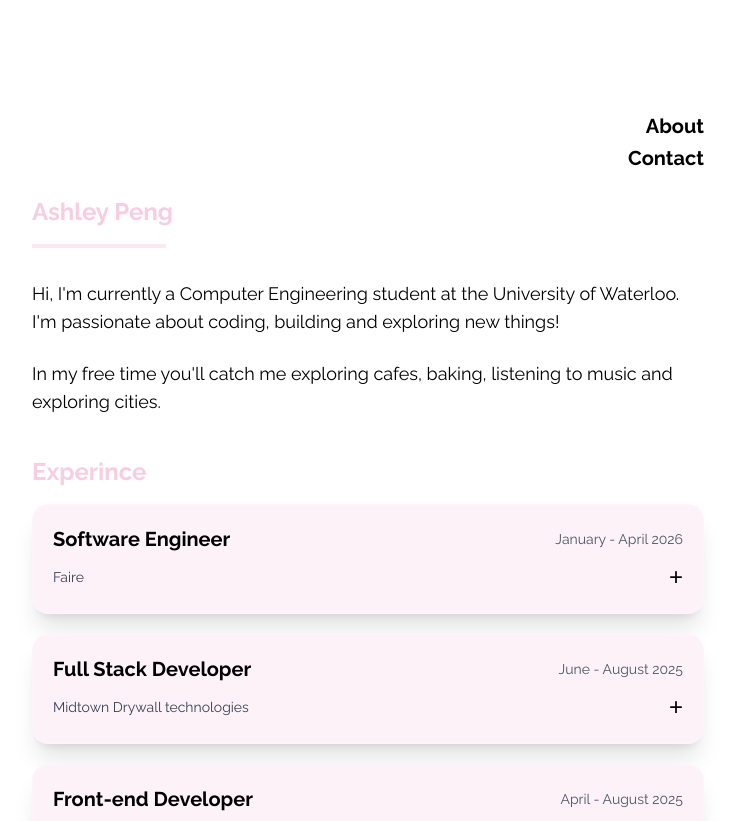
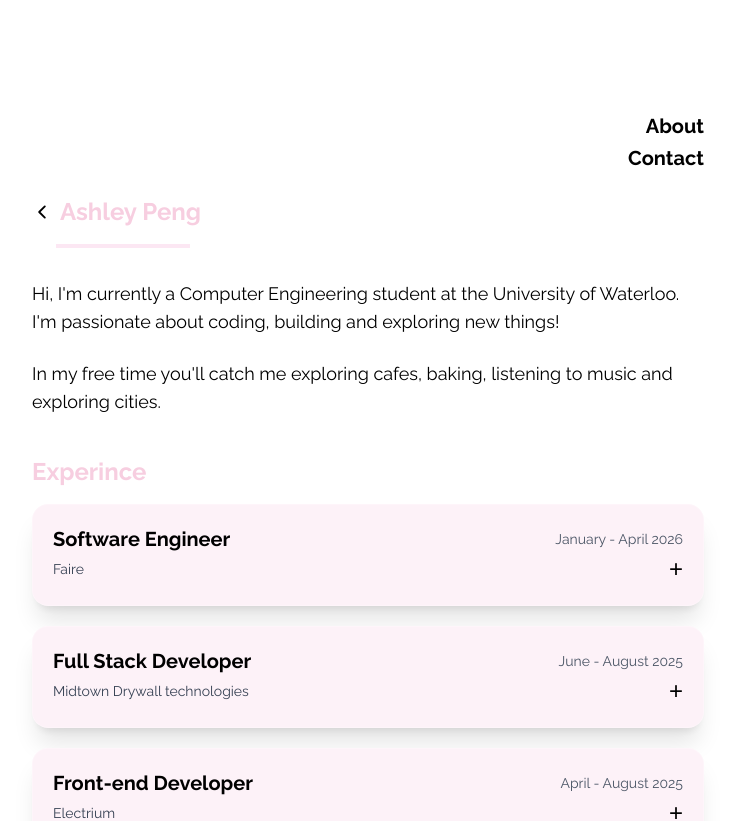
Before and after one commit to a33peng/personal-website, a Next.js app: page /about in a window 1280 px wide. Shown: the top 821 px of the page, without its empty margins (272-1007 px from the left). Built offline with nearby package versions, Linux system fonts and the light colour scheme.

Commit message:
add back icon

```diff
--- a/app/about/page.tsx
+++ b/app/about/page.tsx
@@ -1,9 +1,11 @@
 'use client'
 
+import Link from 'next/link'
 import NavBar from "../components/nav";
 import JobExperince from "../components/accordion";
 import { FaGithub, FaLinkedin } from "react-icons/fa";
 import { MdEmail } from "react-icons/md";
+import { IoChevronBack } from "react-icons/io5";
 
 export default function About() {
   return(
@@ -14,11 +16,15 @@ export default function About() {
                 <NavBar />
             </div>
 
-            <div className="flex flex-horizontal">
-              <span> </span>
-              <h1 className="font-raleway font-bold text-2xl"> Ashley Peng </h1>
+            <div className="flex items-center">
+              <Link href="/">
+                <IoChevronBack className="text-xl" />
+              </Link>
+              <h1 className="font-raleway font-bold text-2xl ml-2"> Ashley Peng </h1>
             </div>
-            <div className="w-1/5 h-1 mb-8 bg-pink-100" />
+
+            <div className="w-1/5 h-1 mb-8 ml-6 bg-pink-100" />
+
             <p className="font-raleway text-lg">
               Hi, I'm currently a Computer Engineering student at the University of Waterloo. I'm passionate about coding, building and exploring new things!</p>
             <br />
@@ -34,11 +40,9 @@ export default function About() {
               <a href="https://github.com/a33peng" target="_blank" rel="noopener noreferrer">
                 <FaGithub />
               </a>
-
               <a href="https://www.linkedin.com/in/ashley-peng-274114244/" target="_blank" rel="noopener noreferrer">
                 <FaLinkedin />
               </a>
-
               <a href="mailto:a33peng@uwaterloo.com">
                 <MdEmail />
               </a>
--- a/app/components/accordion.tsx
+++ b/app/components/accordion.tsx
@@ -56,7 +56,7 @@ export default function JobExperince() {
                             className="w-full p-5 text-left hover:bg-pink-100 transition-colors"
                         >
                             {/* title and date */}
-                            <div className="flex justify-between items-center mb-2">
+                            <div className="flex justify-between items-center">
                                 <h2 className="font-raleway font-bold text-xl">
                                     {job.role}
                                 </h2>
```
